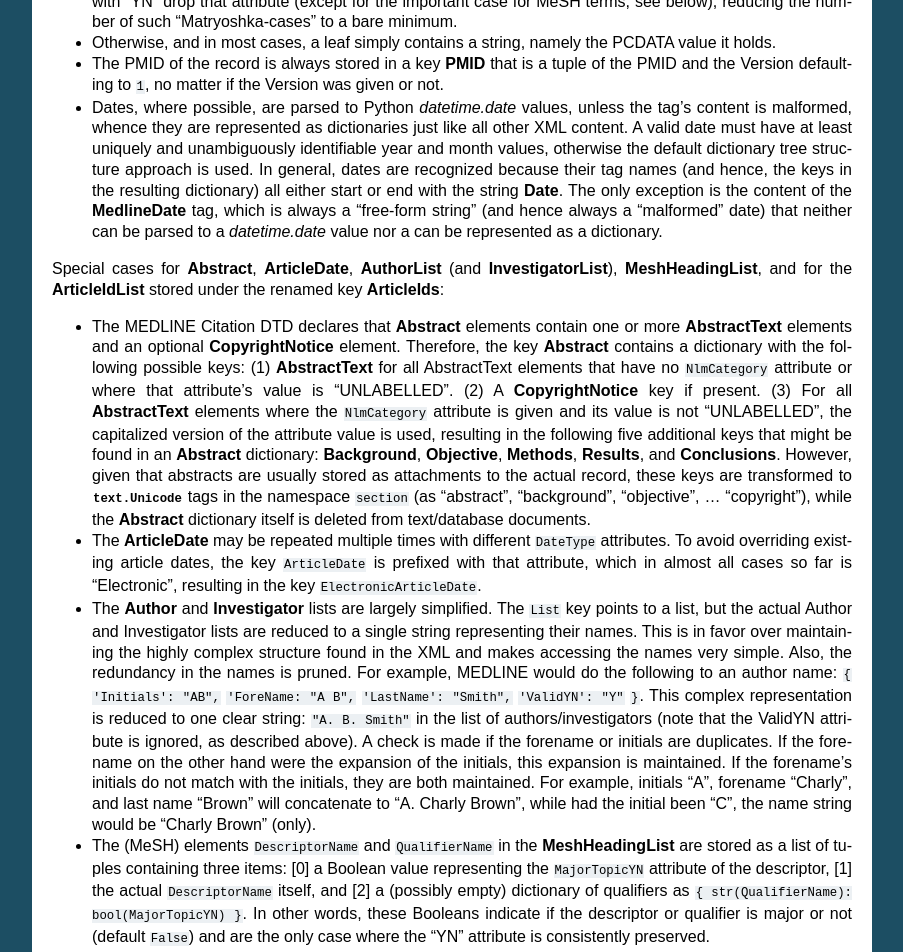
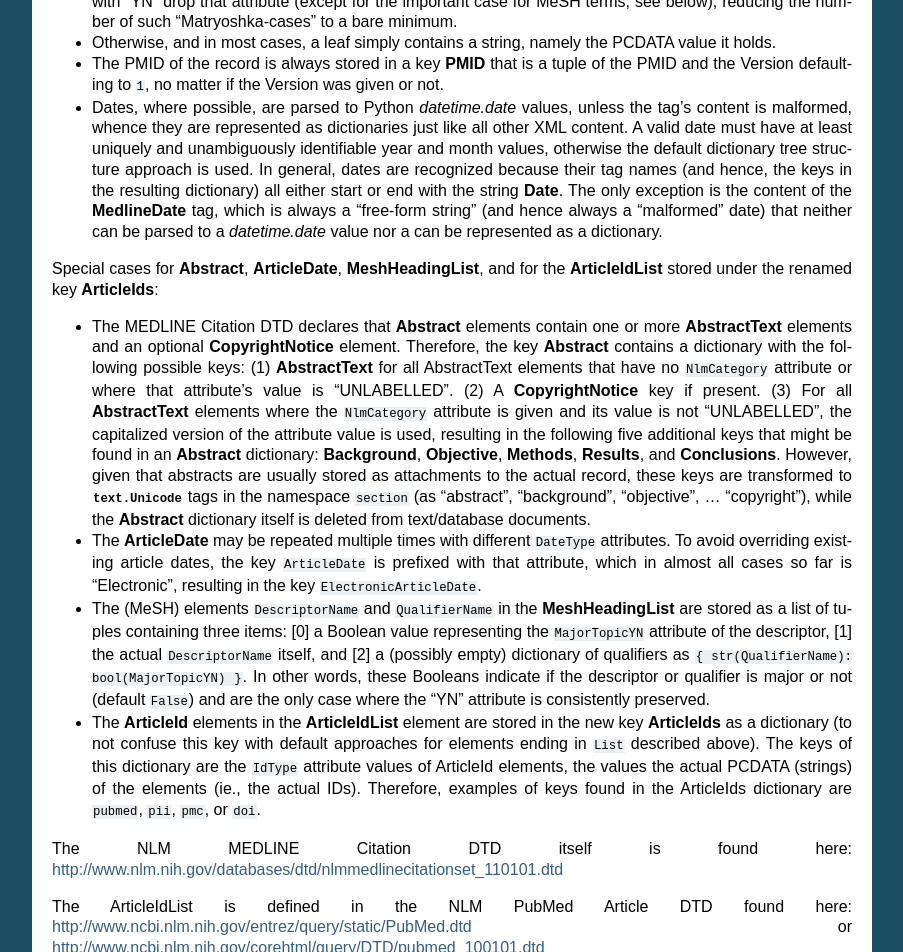
Before and after one commit to fnl/libfnl, a Sphinx documentation site: the page built from doc/nlp/medline.rst, in a window 1280 px wide and 1400 px high, scrolled down 710 px. Shown: the top 952 px of the window, without its empty margins (198-1101 px from the left). Built offline with Sphinx 7.4.7, drawn with Linux system fonts in a browser that asks for light colours; formulas are drawn with MathJax 3.

```diff
--- a/doc/nlp/medline.rst
+++ b/doc/nlp/medline.rst
@@ -22,11 +22,10 @@ Medline XML records are parsed to dictionaries with the following properties:
 * The PMID of the record is always stored in a key **PMID** that is a tuple of the PMID and the Version defaulting to ``1``, no matter if the Version was given or not.
 * Dates, where possible, are parsed to Python `datetime.date` values, unless the tag's content is malformed, whence they are represented as dictionaries just like all other XML content. A valid date must have at least uniquely and unambiguously identifiable year and month values, otherwise the default dictionary tree structure approach is used. In general, dates are recognized because their tag names (and hence, the keys in the resulting dictionary) all either start or end with the string **Date**. The only exception is the content of the **MedlineDate** tag, which is always a "free-form string" (and hence always a "malformed" date) that neither can be parsed to a `datetime.date` value nor a can be represented as a dictionary.
 
-Special cases for **Abstract**, **ArticleDate**, **AuthorList** (and **InvestigatorList**), **MeshHeadingList**, and for the **ArticleIdList** stored under the renamed key **ArticleIds**:
+Special cases for **Abstract**, **ArticleDate**, **MeshHeadingList**, and for the **ArticleIdList** stored under the renamed key **ArticleIds**:
 
 * The MEDLINE Citation DTD declares that **Abstract** elements contain one or more **AbstractText** elements and an optional **CopyrightNotice** element. Therefore, the key **Abstract** contains a dictionary with the following possible keys: (1) **AbstractText** for all AbstractText elements that have no ``NlmCategory`` attribute or where that attribute's value is "UNLABELLED". (2) A **CopyrightNotice** key if present. (3) For all **AbstractText** elements where the ``NlmCategory`` attribute is given and its value is not "UNLABELLED", the capitalized version of the attribute value is used, resulting in the following five additional keys that might be found in an **Abstract** dictionary: **Background**, **Objective**, **Methods**, **Results**, and **Conclusions**. However, given that abstracts are usually stored as attachments to the actual record, these keys are transformed to :class:`.text.Unicode` tags in the namespace ``section`` (as "abstract", "background", "objective", ... "copyright"), while the **Abstract** dictionary itself is deleted from text/database documents.
 * The **ArticleDate** may be repeated multiple times with different ``DateType`` attributes. To avoid overriding existing article dates, the key ``ArticleDate`` is prefixed with that attribute, which in almost all cases so far is "Electronic", resulting in the key ``ElectronicArticleDate``.
-* The **Author** and **Investigator** lists are largely simplified. The ``List`` key points to a list, but the actual Author and Investigator lists are reduced to a single string representing their names. This is in favor over maintaining the highly complex structure found in the XML and makes accessing the names very simple. Also, the redundancy in the names is pruned. For example, MEDLINE would do the following to an author name: ``{`` ``'Initials': "AB",`` ``'ForeName: "A B",`` ``'LastName': "Smith",`` ``'ValidYN': "Y"`` ``}``. This complex representation is reduced to one clear string: ``"A. B. Smith"`` in the list of authors/investigators (note that the ValidYN attribute is ignored, as described above). A check is made if the forename or initials are duplicates. If the forename on the other hand were the expansion of the initials, this expansion is maintained. If the forename's initials do not match with the initials, they are both maintained. For example, initials "A", forename "Charly", and last name "Brown" will concatenate to "A. Charly Brown", while had the initial been "C", the name string would be "Charly Brown" (only).
 * The (MeSH) elements ``DescriptorName`` and ``QualifierName`` in the **MeshHeadingList** are stored as a list of tuples containing three items: [0] a Boolean value representing the ``MajorTopicYN`` attribute of the descriptor, [1] the actual ``DescriptorName`` itself, and [2] a (possibly empty) dictionary of qualifiers as ``{ str(QualifierName): bool(MajorTopicYN) }``. In other words, these Booleans indicate if the descriptor or qualifier is major or not (default ``False``) and are the only case where the "YN" attribute is consistently preserved.
 * The **ArticleId** elements in the **ArticleIdList** element are stored in the new key **ArticleIds** as a dictionary (to not confuse this key with default approaches for elements ending in ``List`` described above). The keys of this dictionary are the ``IdType`` attribute values of ArticleId elements, the values the actual PCDATA (strings) of the elements (ie., the actual IDs). Therefore, examples of keys found in the ArticleIds dictionary are ``pubmed``, ``pii``, ``pmc``, or ``doi``.
 
```
Also changed, not shown: doc/nlp.rst (+13 -22 lines).
